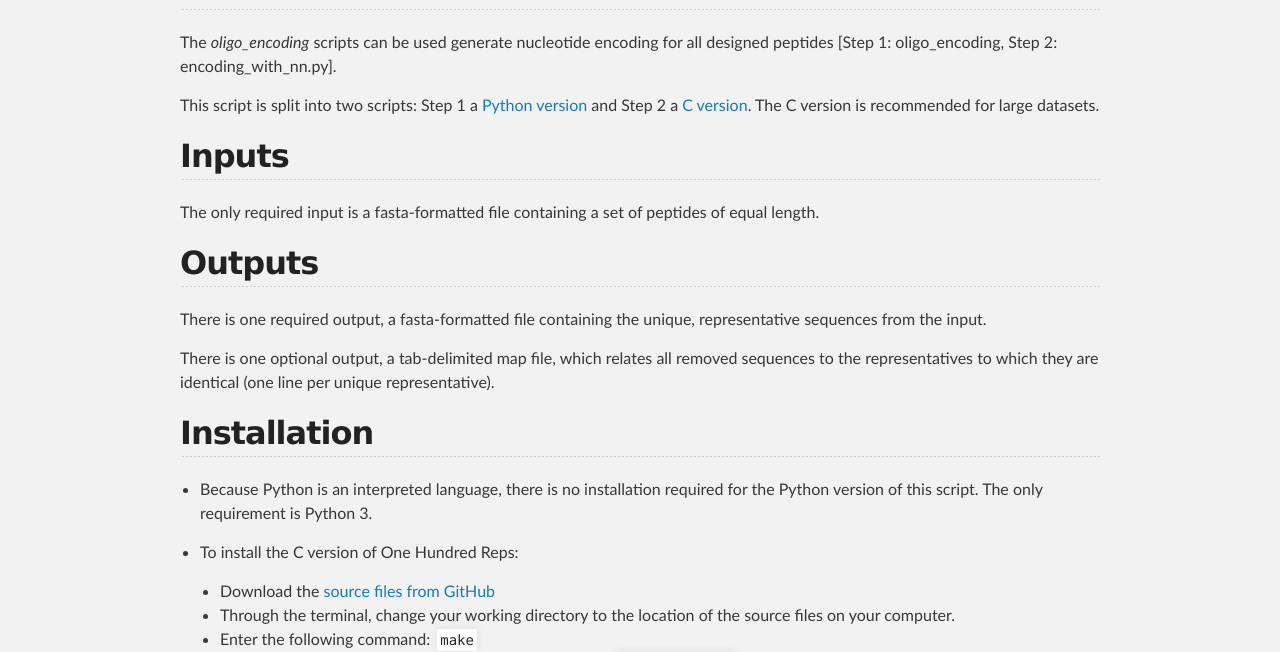
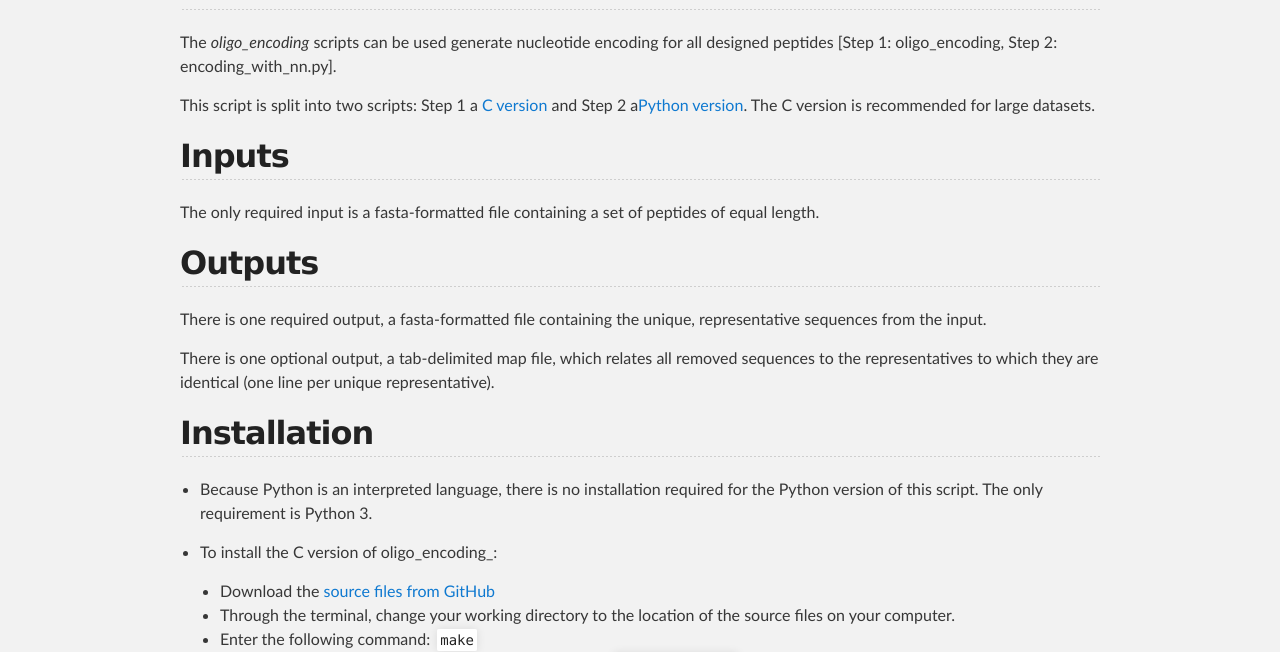
Before and after one commit to LadnerLab/Library-Design, a Jekyll site: the page built from docs/oligo_encoding.md, in a window 1280 px wide. Shown: the part 474-1126 px from the top of the page. Built offline with Jekyll 4.4.1, drawn with Linux system fonts in a browser that asks for light colours.

Commit message:
Update oligo_encoding.md
Fixed typos in oligo_encoding.md

```diff
--- a/docs/oligo_encoding.md
+++ b/docs/oligo_encoding.md
@@ -8,7 +8,7 @@
 
 The *oligo_encoding* scripts can be used generate nucleotide encoding for all designed peptides [Step 1: oligo_encoding, Step 2: encoding_with_nn.py].
 
-This script is split into two scripts: Step 1 a [Python version](https://github.com/LadnerLab/Library-Design/blob/master/oligo_encoding/encoding_with_nn.py) and Step 2 a [C version](https://github.com/LadnerLab/Library-Design/tree/master/oligo_encoding). The C version is recommended for large datasets.
+This script is split into two scripts: Step 1 a [C version](https://github.com/LadnerLab/Library-Design/tree/master/oligo_encoding) and Step 2 a[Python version](https://github.com/LadnerLab/Library-Design/blob/master/oligo_encoding/encoding_with_nn.py). The C version is recommended for large datasets.
 
 ## Inputs
 
@@ -24,7 +24,7 @@
 
 - Because Python is an interpreted language, there is no installation required for the Python version of this script. The only requirement is Python 3.
 
-- To install the C version of One Hundred Reps:
+- To install the C version of oligo_encoding_:
     - Download the [source files from GitHub](https://github.com/LadnerLab/Library-Design/tree/master/oligo_encoding)
     - Through the terminal, change your working directory to the location of the source files on your computer.
     - Enter the following command: `make`
```
